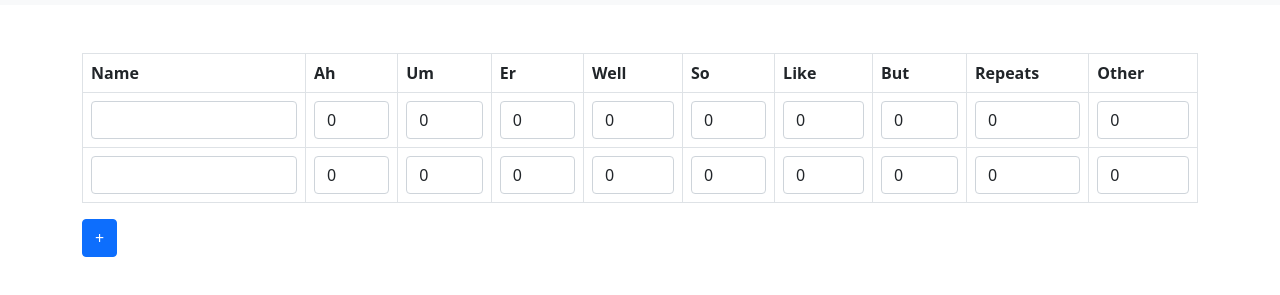
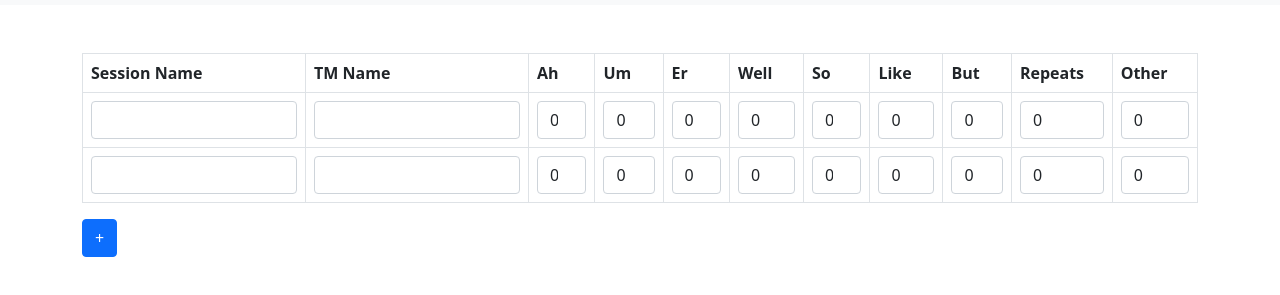
Before and after one commit to harshanas/tm-ahcounters-log, a plain HTML site: page index.html in a window 1280 px wide. Shown: the part 45-340 px from the top of the page. Drawn offline with Linux system fonts and the light colour scheme.

Commit message:
Add Session Name

```diff
--- a/index.html
+++ b/index.html
@@ -29,7 +29,8 @@
         <table class="table table-bordered">
             <thead>
                 <tr>
-                    <th scope="col">Name</th>
+                    <th scope="col">Session Name</th>
+                    <th scope="col">TM Name</th>
                     <th scope="col">Ah</th>
                     <th scope="col">Um</th>
                     <th scope="col">Er</th>
@@ -43,6 +44,7 @@
             </thead>
             <tbody>
                 <tr id="countsFormOri">
+                    <th scope="row" style="width: 20%"><input class="form-control" type="text" name="sessionName" /></th>
                     <th scope="row" style="width: 20%"><input class="form-control" type="text" name="tmName" /></th>
                     <td><input class="form-control" type="number" name="ah" value="0" min="0"/></td>
                     <td><input class="form-control" type="number" name="um" value="0" min="0" /></td>
@@ -57,7 +59,7 @@
                 </tr>
 
                   <tr>
-
+                    <th scope="row" style="width: 20%"><input class="form-control" type="text" name="sessionName" /></th>
                     <th scope="row" style="width: 20%"><input class="form-control" type="text" name="tmName" /></th>
                     <td><input class="form-control" type="number" name="ah" value="0" min="0"  /></td>
                     <td><input class="form-control" type="number" name="um" value="0" min="0" /></td>
```
